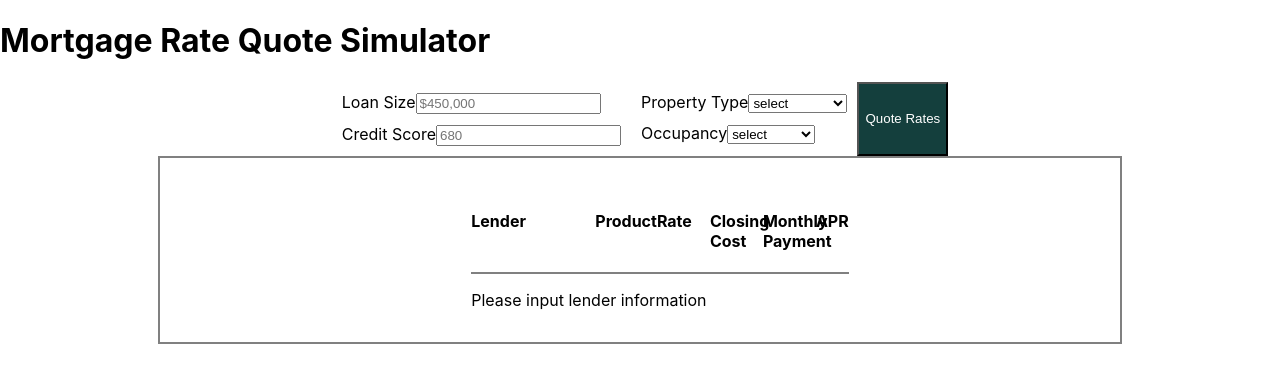
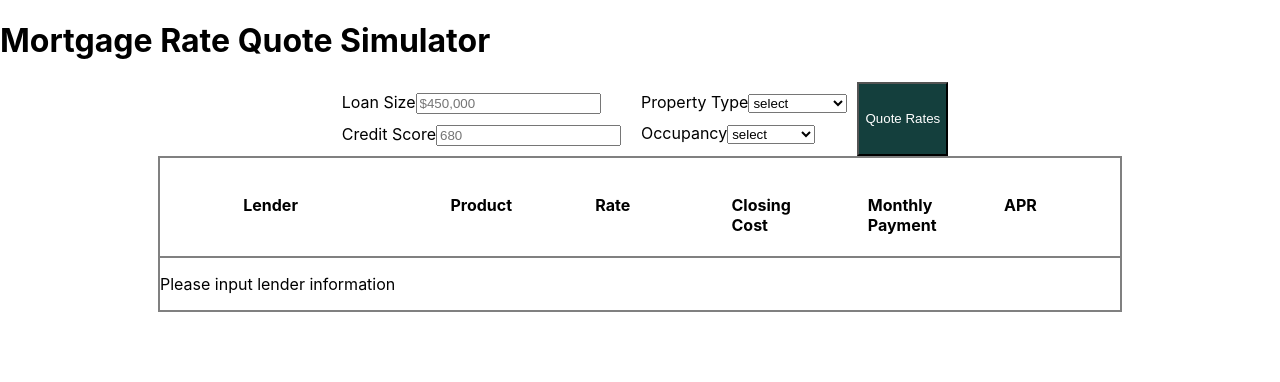
Before and after one commit to Kayla-SA-W/MortgageRateQuotes, a React (Create React App) app: page / in a window 1280 px wide. Shown: the top 382 px of the page. Built offline with nearby package versions, Linux system fonts and the light colour scheme.

Commit message:
remove margins and padding from ul, extend width

```diff
--- a/src/App.css
+++ b/src/App.css
@@ -56,3 +56,9 @@
   background-color: #143f3d;
   color: white;
 }
+
+ul {
+  margin: 0 !important;
+  padding: 0 !important;
+  width: 100%;  /* ul takes full width of the div  */
+}
```
